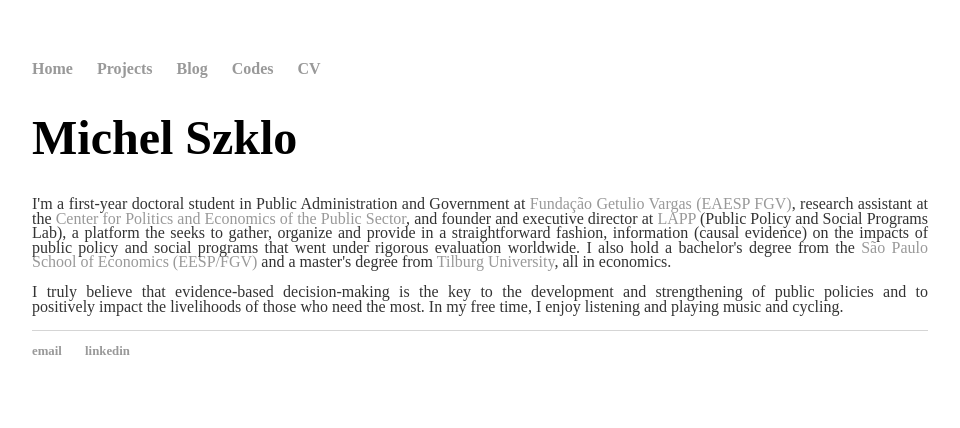
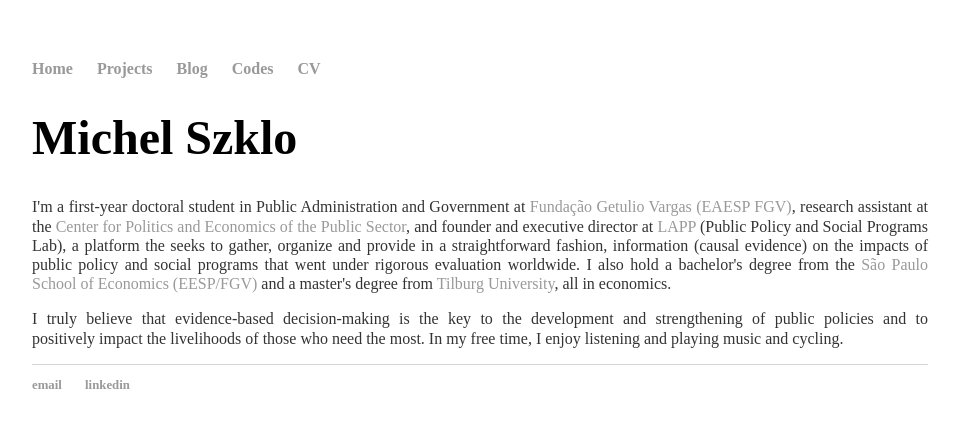
Before and after one commit to michelszklo/michelszklo.github.io, a Jekyll site: the page built from index.html, in a window 1280 px wide. Shown: the top 428 px of the page, without its empty margins (160-1120 px from the left). Built offline with Jekyll 4.4.1, drawn with Linux system fonts in a browser that asks for light colours.

Commit message:
paragraph line height

```diff
--- a/css/main.css
+++ b/css/main.css
@@ -26,7 +26,7 @@ h1 {
 p {
     font-size: 1em;
     font-family: 'Montserrat', 'Sans-Serif';
-    line-height: 0.9em;
+    line-height: 1.2em;
     color: #333;
 }
 footer {
```
